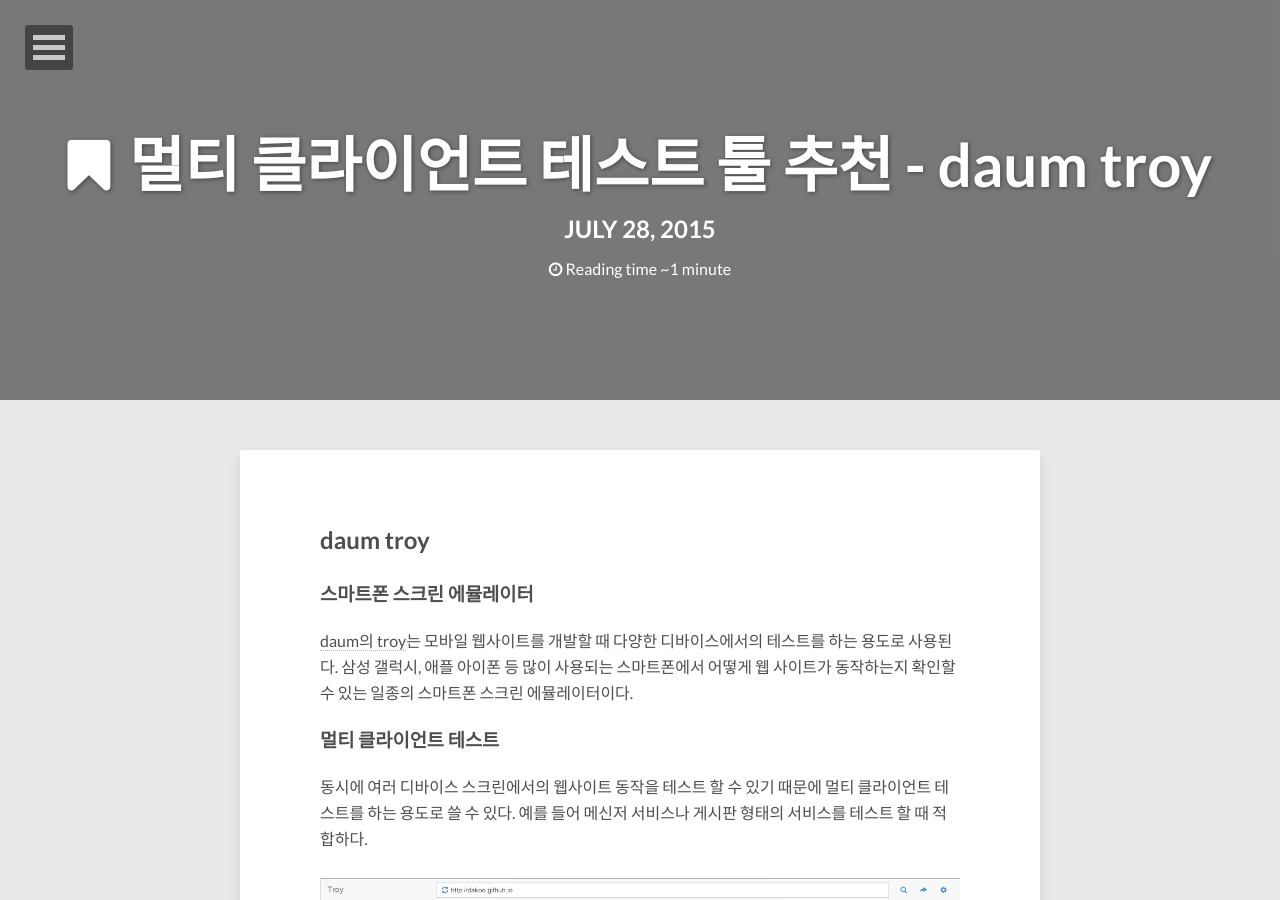
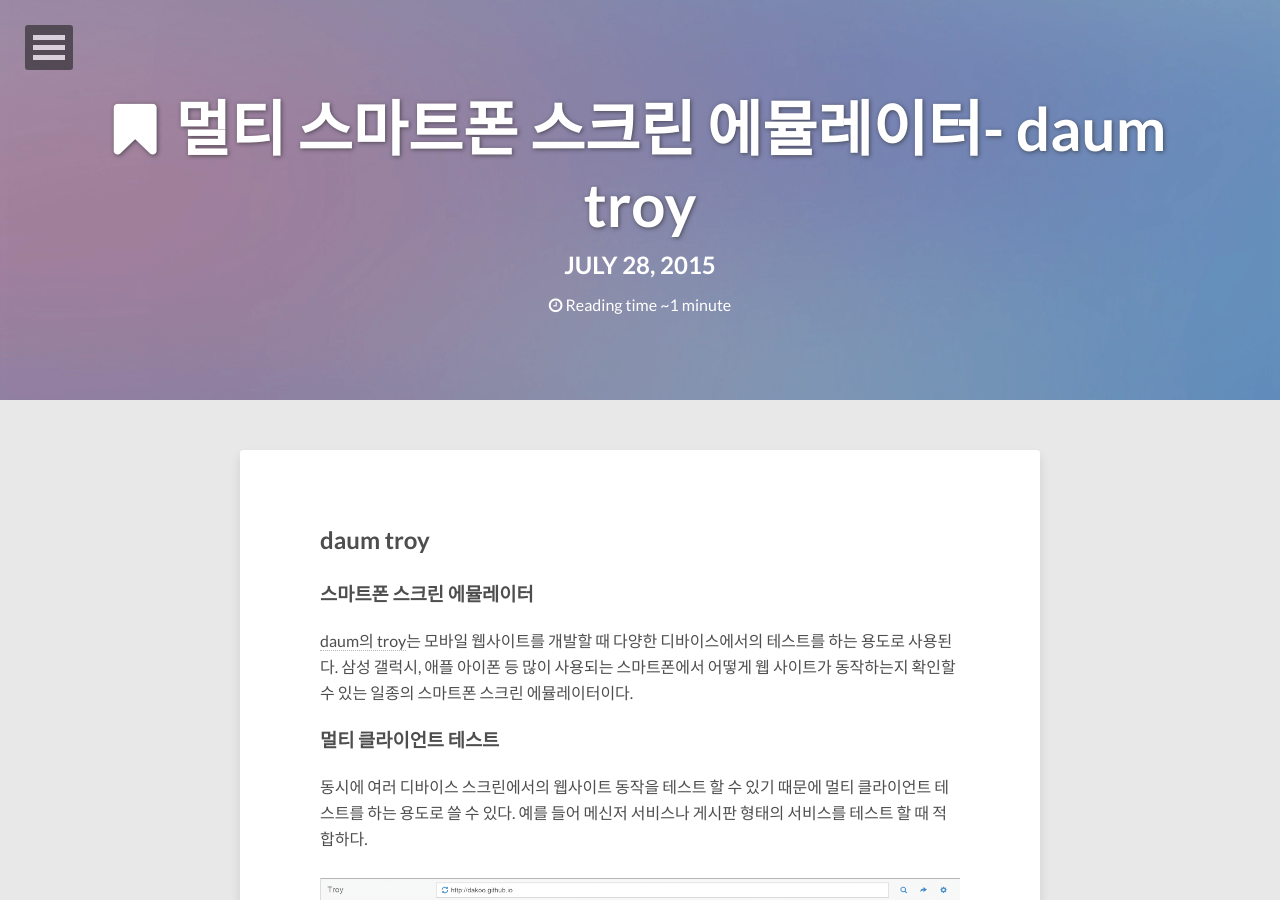
Before and after one commit to dakoo/dakoo.github.io, a Jekyll site: the page built from _posts/2015-07-28-daum-troy.md, in a window 1280 px wide and 900 px high. Built offline with Jekyll 4.4.1, drawn with Linux system fonts in a browser that asks for light colours; nearby versions of some CDN libraries; comment, search, counter and statistics services are not loaded.

Commit message:
no message

```diff
--- a/_posts/2015-07-28-daum-troy.md
+++ b/_posts/2015-07-28-daum-troy.md
@@ -1,11 +1,11 @@
 ---
 layout: post
-title: 멀티 클라이언트 테스트 툴 추천 - daum troy
+title: 멀티 스마트폰 스크린 에뮬레이터- daum troy
 description: 좋은 UML 툴 추천
 modified: 2015-07-28
 tags: [tool]
 image:
-  feature: abstract-07.png
+  feature: abstract-5.png
 link: http://troy.labs.daum.net/
 ---
 
```
